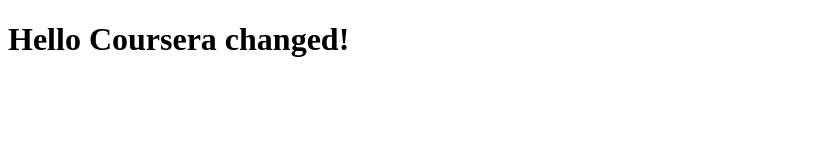
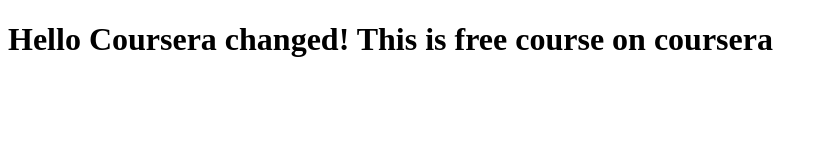
Before and after one commit to ngkf123/spa-test, a plain HTML site: page index.html in a window 1280 px wide. Shown: the whole page, without its empty margins (0-828 px from the left). Drawn offline with Linux system fonts and the light colour scheme.

Commit message:
changes to first file

```diff
--- a/index.html
+++ b/index.html
@@ -5,6 +5,6 @@
     <title>Hello Coursera</title>
   </head>
   <body>
-    <h1>Hello Coursera changed!</h1>
+    <h1>Hello Coursera changed! This is free course on coursera</h1>
   </body>
 </html>
```
